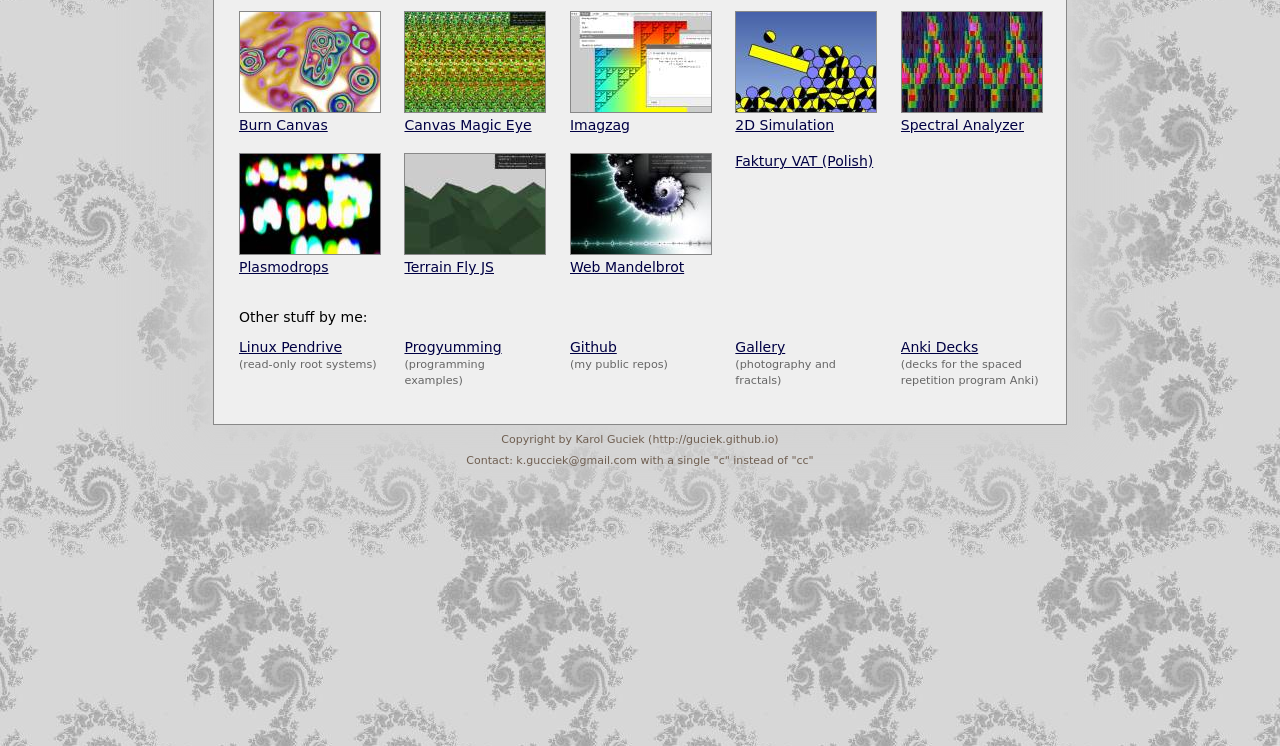
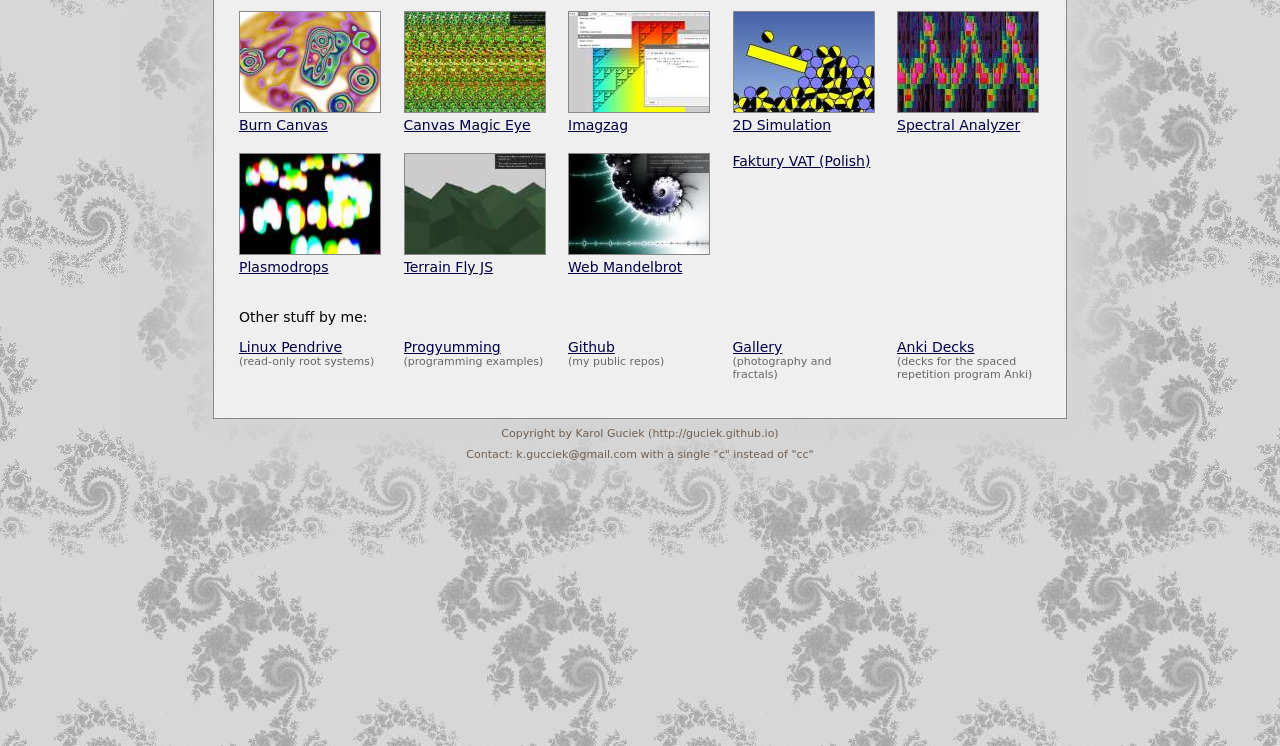
Before and after one commit to guciek/guciek.github.io, a plain HTML site: page index.html in a window 1280 px wide. Shown: the part 54-800 px from the top of the page. Drawn offline with Linux system fonts and the light colour scheme.

Commit message:
Clean up CSS

```diff
--- a/file/template/site.css
+++ b/file/template/site.css
@@ -1,34 +1,34 @@
 @charset "UTF-8";
 
+* { margin: 0; padding: 0; border: none }
 html { font-size: 14px; font-family: DejaVu Sans, sans-serif;
 	background: #d4d4d4 url(pattern.jpg) left top; }
-body { margin: 0; color: black; padding: 10px 0 0 0;
+body { color: black; padding: 10px 0 0 0;
 	background: url(bg.png) repeat-y center top; min-width: 874px }
-form, ul { margin:0 }
 p, pre, h1, h2 { margin: 14px 0 }
 a { color: #004 }
 i { color: #040 }
-img { border: none }
-ul { list-style: none; padding:0 }
+ul { list-style: none }
 pre { white-space: pre-wrap }
 pre, code { font-family: DejaVu Sans Mono, monospace;
 	font-size: 13px; color: #400 }
-h1 { font-size: 18px; color:#222 }
-h2 { font-size: 14px; }
+h1 { font-size: 18px; color: #222 }
+h2 { font-size: 14px }
 
 div.page { margin: 0 auto; background: #efefef;
-	width:800px; padding: 5px 27px 17px 25px; }
+	width: 800px; padding: 5px 27px 17px 25px; }
 
 div.page, ul.subs img
 	{ border: 1px solid #888888 }
 
-ul.subs { margin-right:-27px }
+ul.subs { margin-right: -27px }
 ul.subs li { display: inline-block; vertical-align: top;
 	width: 140px; padding: 0 21px 20px 0;
-	word-wrap: break-word; overflow:hidden }
+	word-wrap: break-word; overflow: hidden }
+ul.subs { font-size: 11px; color: #666 }
+ul.subs a { display: block; font-size: 14px }
 ul.subs img { display: block; width: 140px; height: 100px;
 	text-decoration: none; margin-bottom: 4px }
-ul.subs li span { font-size: 80%; color: #666 }
 
 div.footer { text-align: center; width: 100%;
 	min-width: 874px; position: absolute;
--- a/index.html
+++ b/index.html
@@ -65,36 +65,31 @@
 				<a href="https://sites.google.com/site/linuxpendrive/rorootfs">
 					Linux Pendrive
 				</a>
-				<br />
-				<span>(read-only root systems)</span>
+				(read-only root systems)
 			</li>
 			<li>
 				<a href="https://sites.google.com/site/progyumming/">
 					Progyumming
 				</a>
-				<br />
-				<span>(programming examples)</span>
+				(programming examples)
 			</li>
 			<li>
 				<a href="https://github.com/guciek">
 					Github
 				</a>
-				<br />
-				<span>(my public repos)</span>
+				(my public repos)
 			</li>
 			<li>
 				<a href="https://picasaweb.google.com/k.guciek?noredirect=1">
 					Gallery
 				</a>
-				<br />
-				<span>(photography and fractals)</span>
+				(photography and fractals)
 			</li>
 			<li>
 				<a href="https://ankiweb.net/shared/decks/guciek">
 					Anki Decks
 				</a>
-				<br />
-				<span>(decks for the spaced repetition program Anki)</span>
+				(decks for the spaced repetition program Anki)
 			</li>
 		</ul>
 	</div>
```
